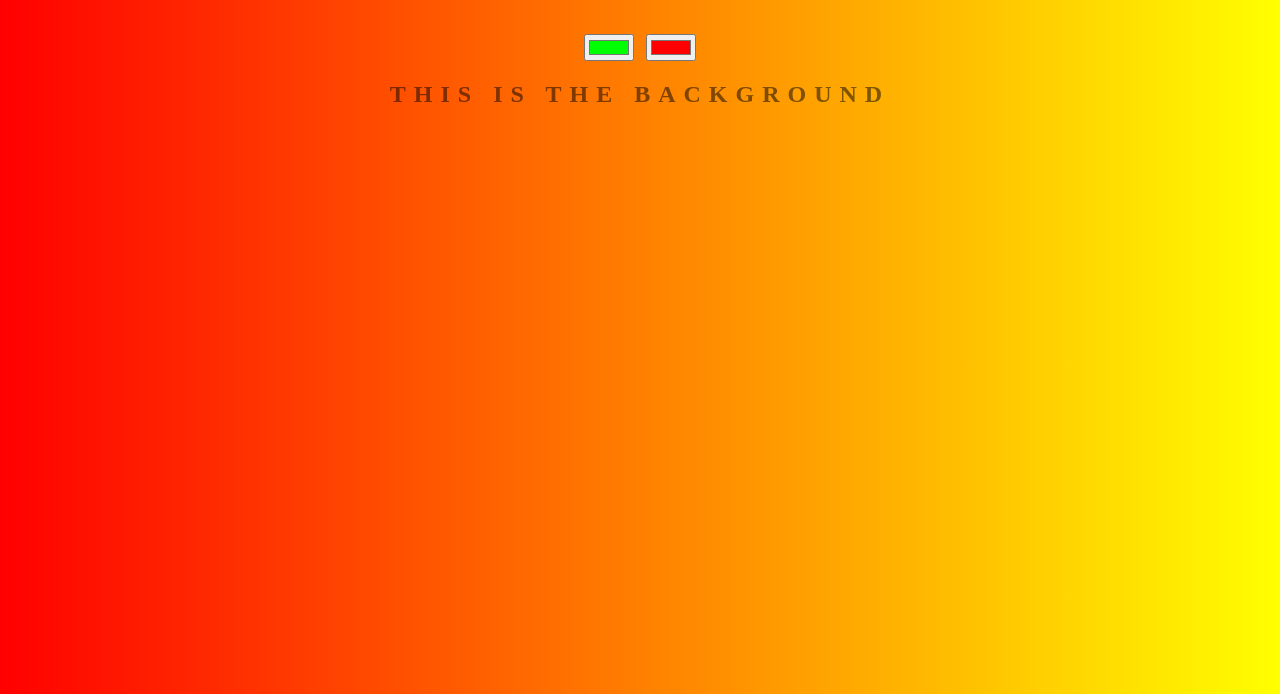
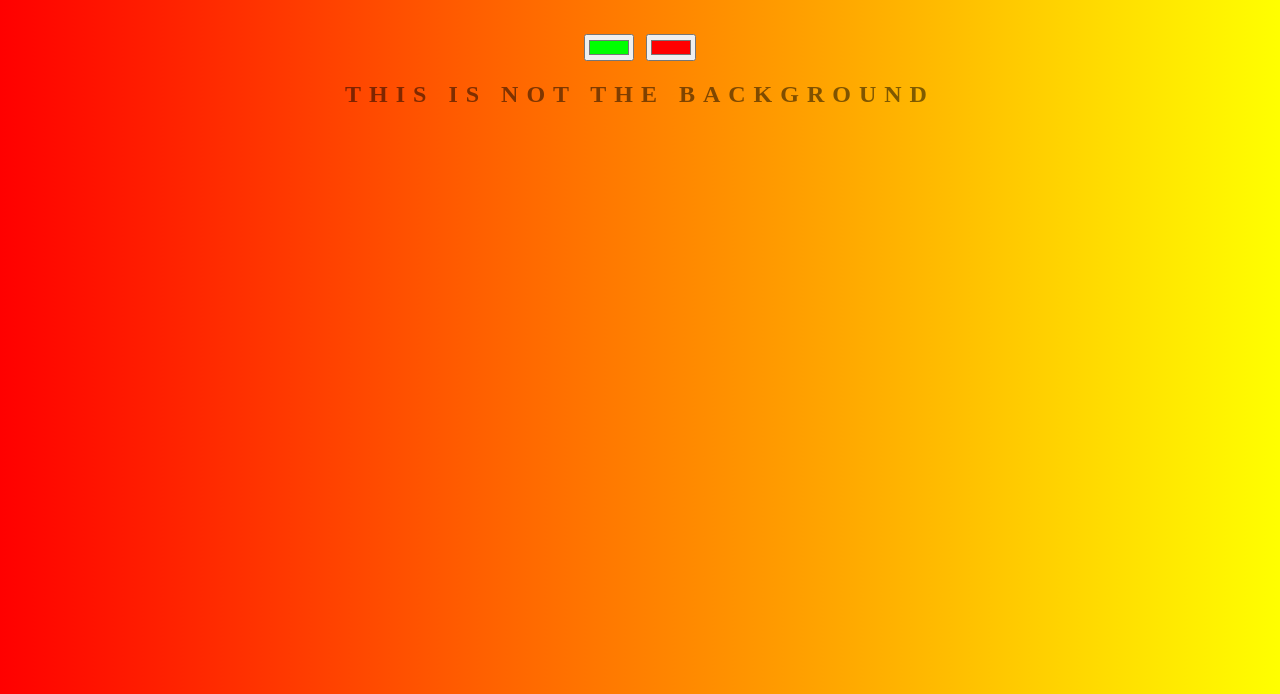
Before and after one commit to pazarbasifatih/background-generator, a plain HTML site: page index.html in a window 1280 px wide. Shown: the part 106-800 px from the top of the page. Drawn offline with Linux system fonts and the light colour scheme.

Commit message:
changing some text

```diff
--- a/index.html
+++ b/index.html
@@ -8,7 +8,7 @@
 	<h1>C00L  Generator!</h1>
 	<input class="color" type="color" value="#00ff00">
 	<input class="color" type="color" value="#ff0000">
-	<h2>This is the background</h2>
+	<h2>This is not the background</h2>
 	<h3></h3>
 	<script type="text/javascript" src="script.js"></script>
 </body>
```
